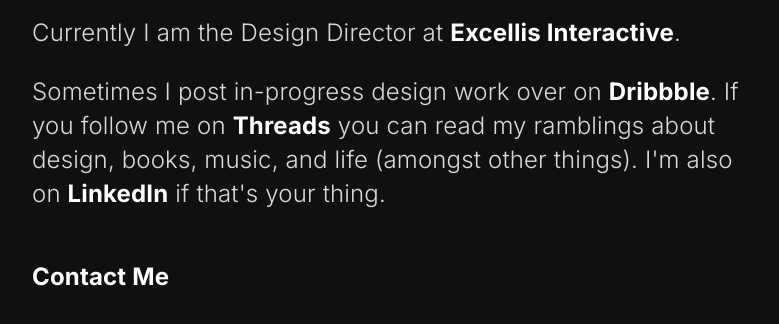
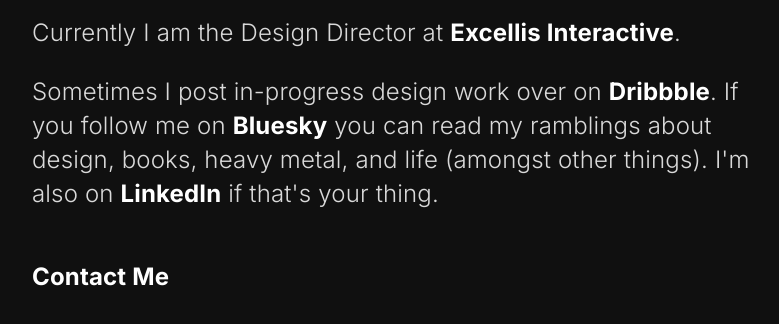
Before and after one commit to toddecoleman/toddecoleman.github.io, a plain HTML site: page index.html in a window 1280 px wide. Shown: the part 304-628 px from the top of the page, without its empty margins (248-1027 px from the left). Drawn offline with nearby package versions, Linux system fonts and the light colour scheme.

Commit message:
Update index.html

```diff
--- a/index.html
+++ b/index.html
@@ -27,7 +27,7 @@
   <div class="row profile">
       <div class="column"><p>Currently I am the Design Director at <a href="http://www.excelliscorp.com">Excellis Interactive</a>.</p>
 
-<p>Sometimes I post in-progress design work over on <a href="https://dribbble.com/toddcoleman">Dribbble</a>. If you follow me on <a href="https://www.threads.net/@todd_coleman">Threads</a> you can read my ramblings about design, books, music, and life (amongst other things). I'm also on <a href="https://www.linkedin.com/in/todd-coleman-0a143396">LinkedIn</a> if that's your thing.</p></div>
+<p>Sometimes I post in-progress design work over on <a href="https://dribbble.com/toddcoleman">Dribbble</a>. If you follow me on <a href="https://bsky.app/profile/toddcoleman.bsky.social">Bluesky</a> you can read my ramblings about design, books, heavy metal, and life (amongst other things). I'm also on <a href="https://www.linkedin.com/in/todd-coleman-0a143396">LinkedIn</a> if that's your thing.</p></div>
   </div>
   <div class="row contact">
     <div class="column">
```
